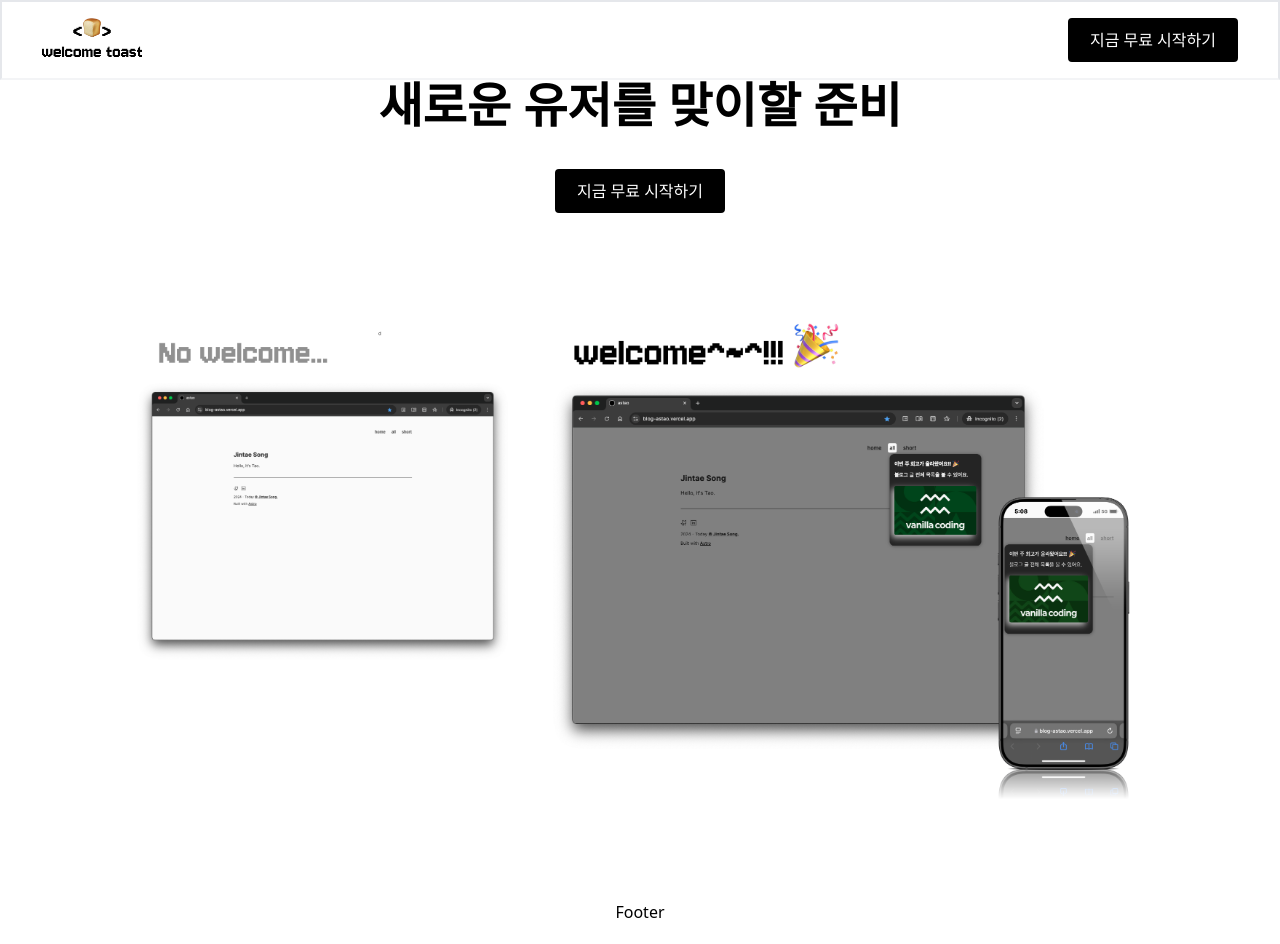
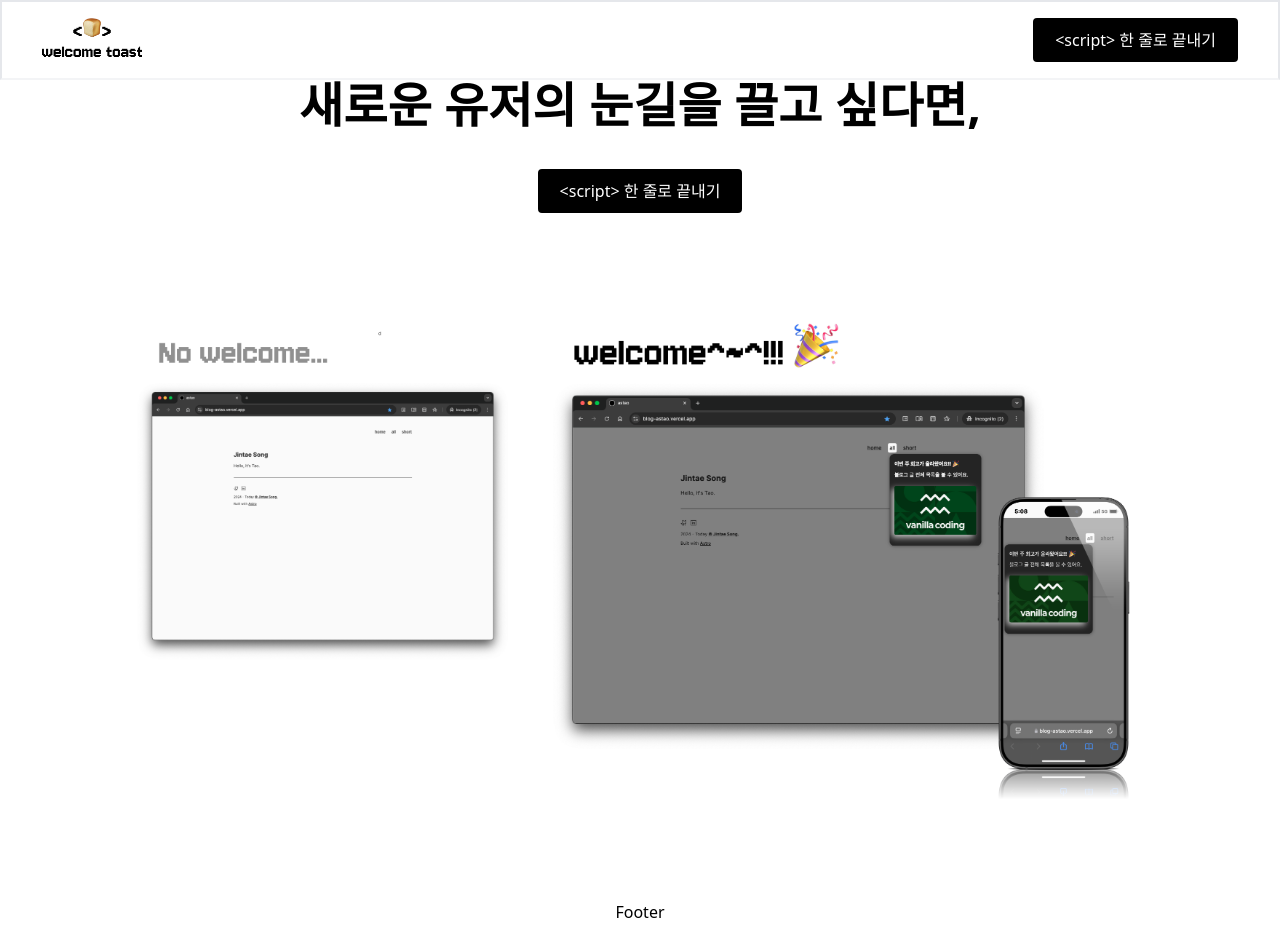
Before and after one commit to welcome-toast/admin, a React (Vite) app: page / in a window 1280 px wide. Built offline with nearby package versions, Linux system fonts and the light colour scheme; no server answers.

Commit message:
Design: modify home title, cta

```diff
--- a/src/shared/constant.js
+++ b/src/shared/constant.js
@@ -1,3 +1,3 @@
-export const CTA_SIGNIN = "지금 무료 시작하기";
+export const CTA_SIGNIN = "<script> 한 줄로 끝내기";
 export const CTA_SIGNOUT = "로그아웃";
-export const TITLE_HOME = "새로운 유저를 맞이할 준비";
+export const TITLE_HOME = "새로운 유저의 눈길을 끌고 싶다면,";
```
